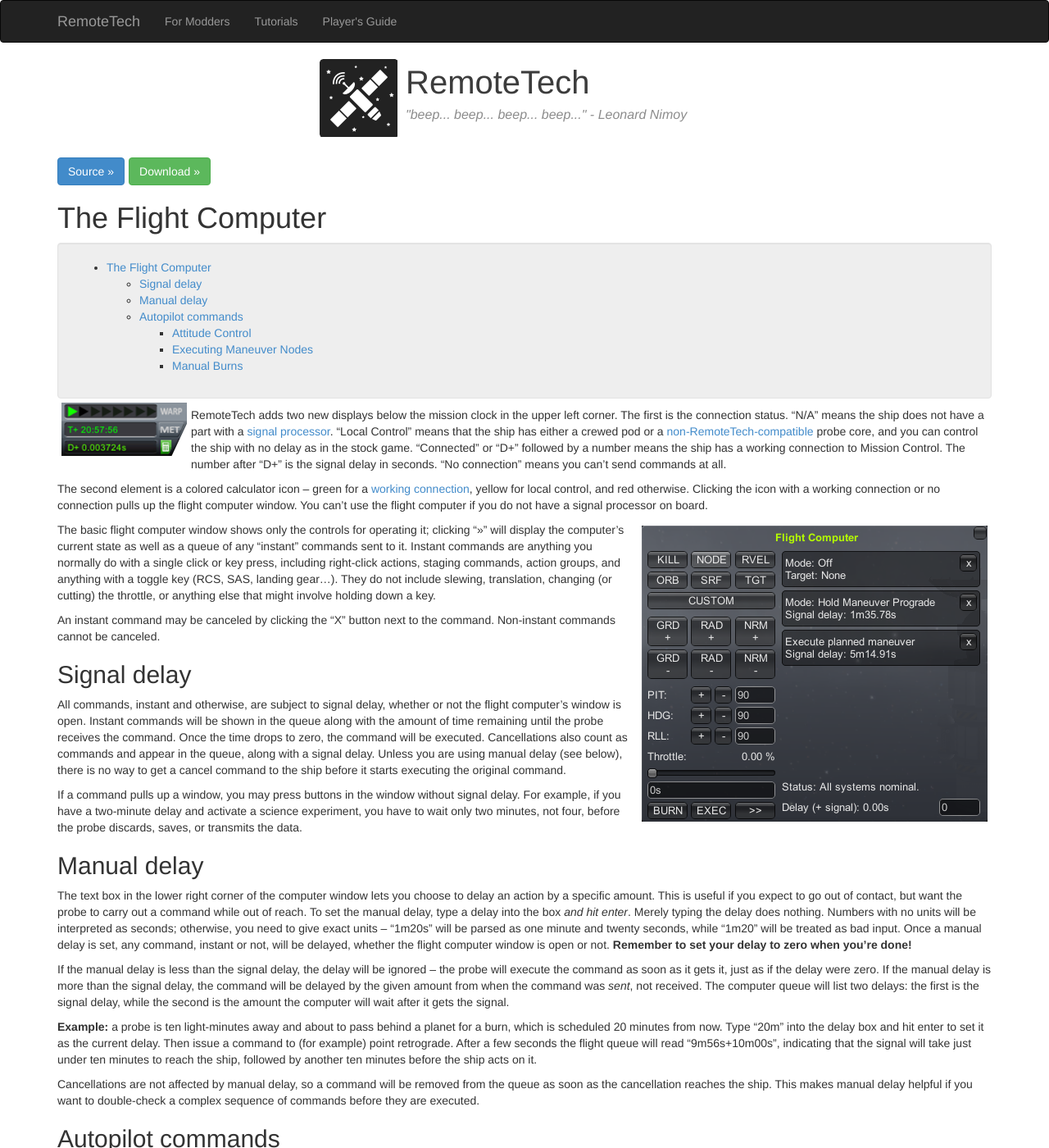
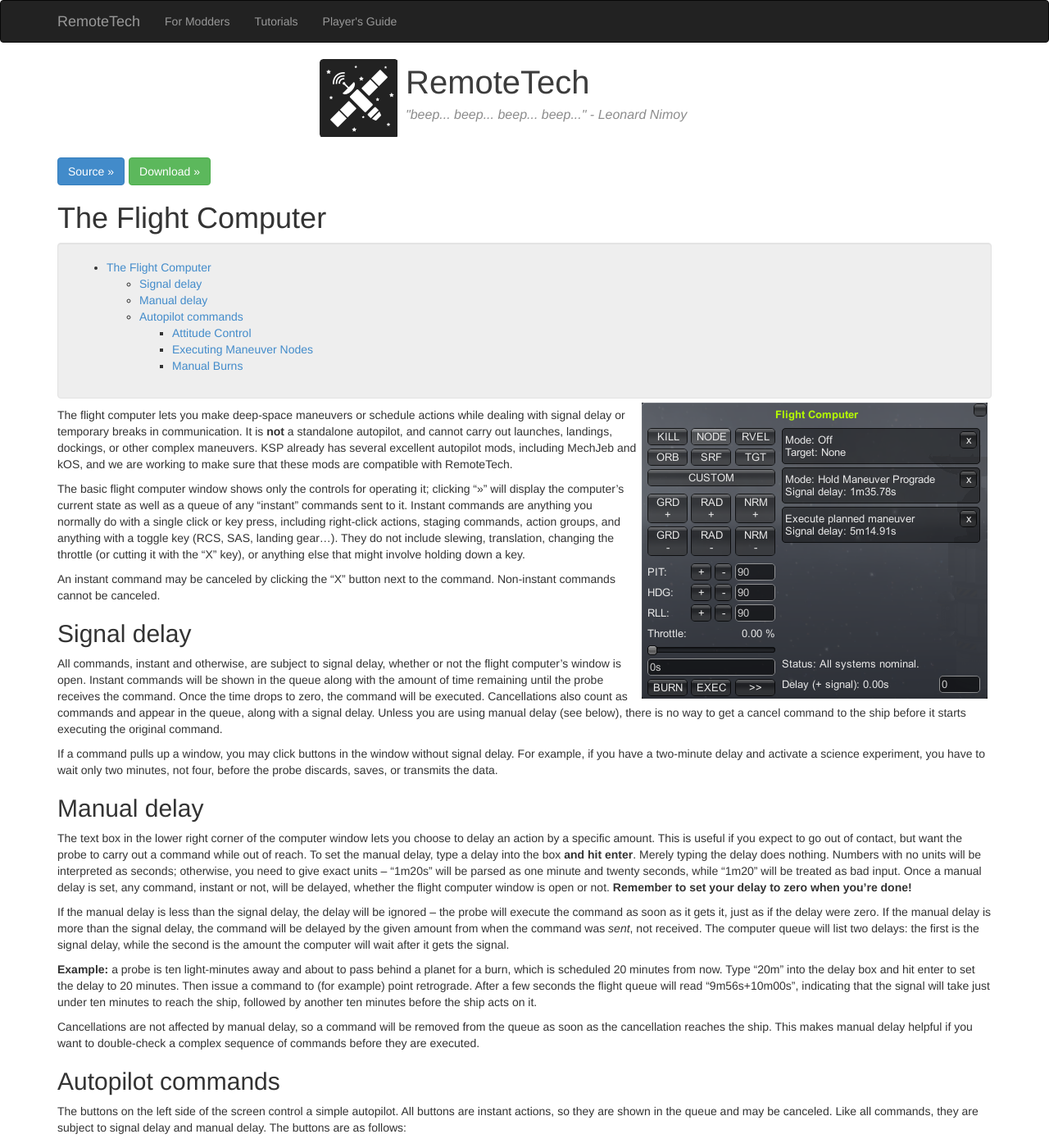
Before and after one commit to RemoteTechnologiesGroup/RemoteTech, a Jekyll site: the page built from guide/comp.md, in a window 1280 px wide and 1400 px high. Shown: the whole window at 82% size. Built offline with Jekyll 4.4.1, drawn with Linux system fonts in a browser that asks for light colours; nearby versions of some CDN libraries; some of the changed text lies outside the part shown.

Commit message:
Clarified computer guide. Fixed Starstrider42/RemoteTech#18.
In addition, moved discussion of time quadrant from computer guide to overview guide, making the former more focused.

```diff
--- a/guide/comp.md
+++ b/guide/comp.md
@@ -9,15 +9,11 @@
 
 {% include toc.html %}
 
-![IMAGE: new time quadrant, with connection status below the mission clock and the computer icon below it](compicon.png){: .left}
-
-RemoteTech adds two new displays below the mission clock in the upper left corner. The first is the connection status. "N/A" means the ship does not have a part with a [signal processor](../../#signal-processors). "Local Control" means that the ship has either a crewed pod or a [non-RemoteTech-compatible](../../modders/) probe core, and you can control the ship with no delay as in the stock game. "Connected" or "D+" followed by a number means the ship has a working connection to Mission Control. The number after "D+" is the signal delay in seconds. "No connection" means you can't send commands at all.
-
-The second element is a colored calculator icon -- green for a [working connection](../../#connections), yellow for local control, and red otherwise. Clicking the icon with a working connection or no connection pulls up the flight computer window. You can't use the flight computer if you do not have a signal processor on board.
-
 ![IMAGE: flight computer window, with a simple queue](flightcomputer.png){: .right}
 
-The basic flight computer window shows only the controls for operating it; clicking ">>" will display the computer's current state as well as a queue of any "instant" commands sent to it. Instant commands are anything you normally do with a single click or key press, including right-click actions, staging commands, action groups, and anything with a toggle key (RCS, SAS, landing gear...). They do not include slewing, translation, changing (or cutting) the throttle, or anything else that might involve holding down a key.
+The flight computer lets you make deep-space maneuvers or schedule actions while dealing with signal delay or temporary breaks in communication. It is **not** a standalone autopilot, and cannot carry out launches, landings, dockings, or other complex maneuvers. KSP already has several excellent autopilot mods, including MechJeb and kOS, and we are working to make sure that these mods are compatible with RemoteTech.
+
+The basic flight computer window shows only the controls for operating it; clicking ">>" will display the computer's current state as well as a queue of any "instant" commands sent to it. Instant commands are anything you normally do with a single click or key press, including right-click actions, staging commands, action groups, and anything with a toggle key (RCS, SAS, landing gear...). They do not include slewing, translation, changing the throttle (or cutting it with the "X" key), or anything else that might involve holding down a key.
 
 An instant command may be canceled by clicking the "X" button next to the command. Non-instant commands cannot be canceled.
 
@@ -25,15 +21,15 @@
 
 All commands, instant and otherwise, are subject to signal delay, whether or not the flight computer's window is open. Instant commands will be shown in the queue along with the amount of time remaining until the probe receives the command. Once the time drops to zero, the command will be executed. Cancellations also count as commands and appear in the queue, along with a signal delay. Unless you are using manual delay (see below), there is no way to get a cancel command to the ship before it starts executing the original command.
 
-If a command pulls up a window, you may press buttons in the window without signal delay. For example, if you have a two-minute delay and activate a science experiment, you have to wait only two minutes, not four, before the probe discards, saves, or transmits the data.
+If a command pulls up a window, you may click buttons in the window without signal delay. For example, if you have a two-minute delay and activate a science experiment, you have to wait only two minutes, not four, before the probe discards, saves, or transmits the data.
 
 ##Manual delay
 
-The text box in the lower right corner of the computer window lets you choose to delay an action by a specific amount. This is useful if you expect to go out of contact, but want the probe to carry out a command while out of reach. To set the manual delay, type a delay into the box *and hit enter*. Merely typing the delay does nothing. Numbers with no units will be interpreted as seconds; otherwise, you need to give exact units -- "1m20s" will be parsed as one minute and twenty seconds, while "1m20" will be treated as bad input. Once a manual delay is set, any command, instant or not, will be delayed, whether the flight computer window is open or not. **Remember to set your delay to zero when you're done!**
+The text box in the lower right corner of the computer window lets you choose to delay an action by a specific amount. This is useful if you expect to go out of contact, but want the probe to carry out a command while out of reach. To set the manual delay, type a delay into the box **and hit enter**. Merely typing the delay does nothing. Numbers with no units will be interpreted as seconds; otherwise, you need to give exact units -- "1m20s" will be parsed as one minute and twenty seconds, while "1m20" will be treated as bad input. Once a manual delay is set, any command, instant or not, will be delayed, whether the flight computer window is open or not. **Remember to set your delay to zero when you're done!**
 
 If the manual delay is less than the signal delay, the delay will be ignored -- the probe will execute the command as soon as it gets it, just as if the delay were zero. If the manual delay is more than the signal delay, the command will be delayed by the given amount from when the command was *sent*, not received. The computer queue will list two delays: the first is the signal delay, while the second is the amount the computer will wait after it gets the signal.
 
-**Example:** a probe is ten light-minutes away and about to pass behind a planet for a burn, which is scheduled 20 minutes from now. Type "20m" into the delay box and hit enter to set it as the current delay. Then issue a command to (for example) point retrograde. After a few seconds the flight queue will read "9m56s+10m00s", indicating that the signal will take just under ten minutes to reach the ship, followed by another ten minutes before the ship acts on it.
+**Example:** a probe is ten light-minutes away and about to pass behind a planet for a burn, which is scheduled 20 minutes from now. Type "20m" into the delay box and hit enter to set the delay to 20 minutes. Then issue a command to (for example) point retrograde. After a few seconds the flight queue will read "9m56s+10m00s", indicating that the signal will take just under ten minutes to reach the ship, followed by another ten minutes before the ship acts on it.
 
 Cancellations are not affected by manual delay, so a command will be removed from the queue as soon as the cancellation reaches the ship. This makes manual delay helpful if you want to double-check a complex sequence of commands before they are executed.
 
@@ -84,7 +80,11 @@
 :   This attempts to face the direction required for the next maneuver node.
 
 CUSTOM
-:   This attempts to keep the ship in a specific pitch, yaw, and roll, as chosen by the options below the six direction buttons.
+:   This attempts to keep the ship in a specific pitch, heading, and roll, as chosen by the options below the six direction buttons. If possible, set the desired pitch, heading, and roll before clicking CUSTOM, as otherwise the ship's desired pointing will update as you type. The exact fields are:
+
+    * PIT: the pitch angle, in degrees. 0 means to point the nose level (which, in a high orbit, may still be well above the horizon), 90 means to point it straight up.
+    * HDG: the angle relative to north, in degrees. 0 means to point north, 90 means to point east.
+    * RLL: the angle to rotate around the ship's control axis, in degrees. 0 means that the horizon will be at the bottom of the navball. 90 means that the horizon will be on the right side of the navball.
 
 ###Executing Maneuver Nodes
 
```
Also changed, not shown: other parts of guide/comp.md (+1 -1 lines), guide/overview.md (+8 -0 lines), guide/overview/compicon.png (renamed from guide/comp/compicon.png).
